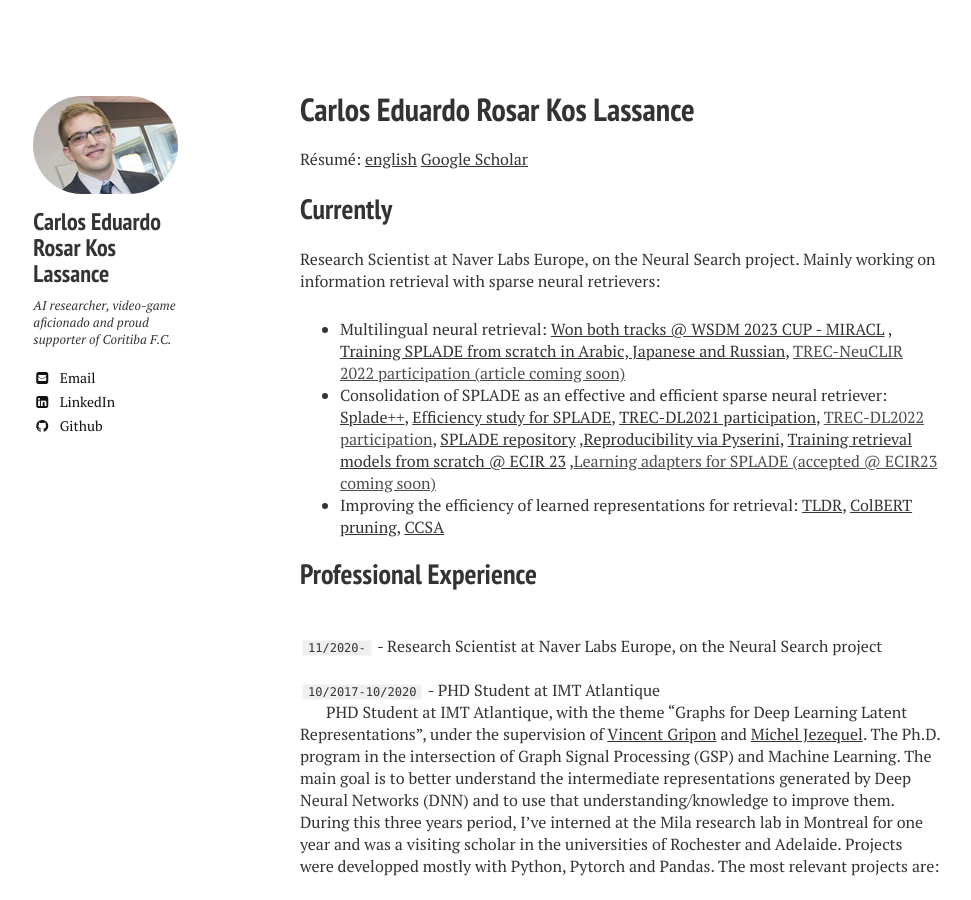
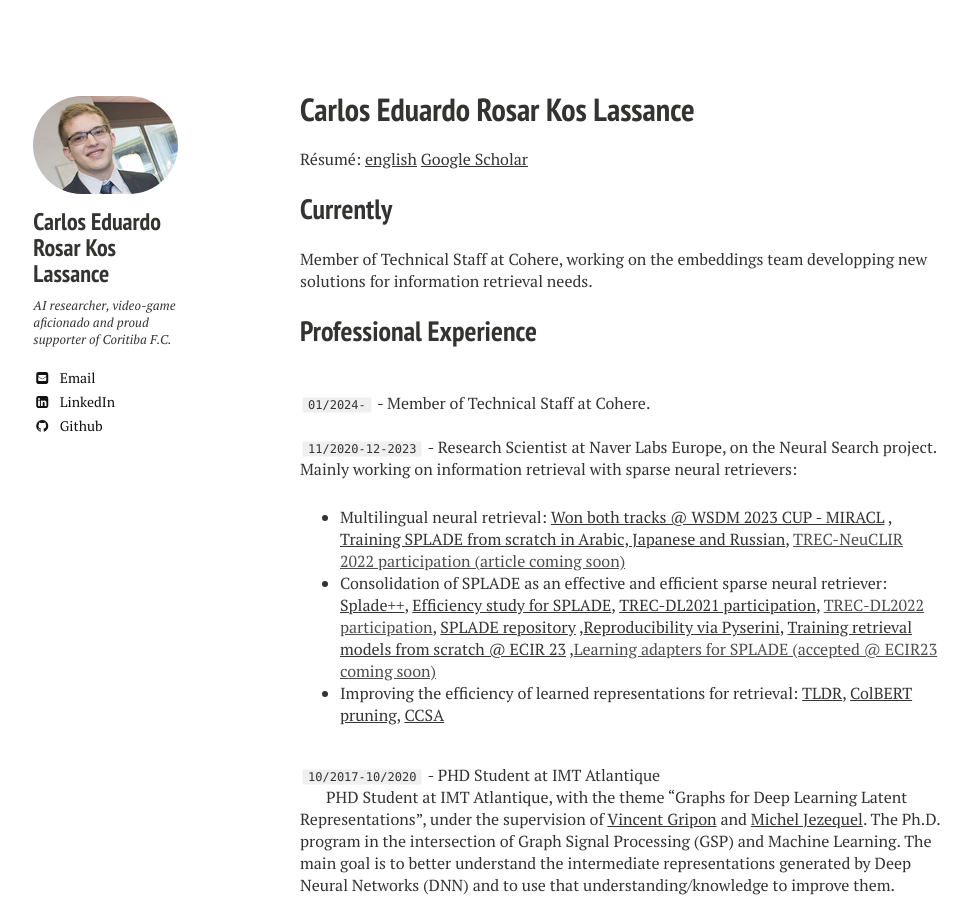
Before and after one commit to cadurosar/cadurosar.github.io, a Jekyll site: the page built from index.md, in a window 1280 px wide and 900 px high. Shown: the whole window, without its empty margins (20-991 px from the left). Built offline with Jekyll 4.4.1, drawn with Linux system fonts in a browser that asks for light colours; nearby versions of some CDN libraries.

Commit message:
Update index.md

```diff
--- a/index.md
+++ b/index.md
@@ -11,15 +11,18 @@ Résumé:
 
 ## Currently ##
 
-Research Scientist at Naver Labs Europe, on the Neural Search project. Mainly working on information retrieval with sparse neural retrievers:
+Member of Technical Staff at Cohere, working on the embeddings team developping new solutions for information retrieval needs.
+
+## Professional Experience ##
+
+<br>`01/2024-` - Member of Technical Staff at Cohere.
+
+<br>`11/2020-12-2023` - Research Scientist at Naver Labs Europe, on the Neural Search project. Mainly working on information retrieval with sparse neural retrievers:
 
 * Multilingual neural retrieval: [Won both tracks @ WSDM 2023 CUP - MIRACL]({{ site.url }}/papers/ExtendingEnglishIRMultiLingual_MIRACL.pdf) , [Training SPLADE from scratch in Arabic, Japanese and Russian](https://arxiv.org/pdf/2301.10444.pdf), [TREC-NeuCLIR 2022 participation (article coming soon)]()
 * Consolidation of SPLADE as an effective and efficient sparse neural retriever: [Splade++](https://arxiv.org/pdf/2205.04733.pdf), [Efficiency study for SPLADE](https://arxiv.org/pdf/2207.03834.pdf), [TREC-DL2021 participation](https://europe.naverlabs.com/wp-content/uploads/2022/05/NLE-SPLADE-at-TREC-1.pdf), [TREC-DL2022 participation](), [SPLADE repository](https:/github.com/naver/splade) ,[Reproducibility via Pyserini](https://github.com/castorini/pyserini/blob/master/docs/experiments-spladev2.md), [Training retrieval models from scratch @ ECIR 23]({{ site.url }}/presentations/ECIR2023.pptx) ,[Learning adapters for SPLADE (accepted @ ECIR23 coming soon)]()
 * Improving the efficiency of learned representations for retrieval: [TLDR](https://openreview.net/forum?id=86fhqdBUbx), [ColBERT pruning](https://arxiv.org/abs/2112.06540), [CCSA](https://dl.acm.org/doi/abs/10.1145/3404835.3463066)
 
-## Professional Experience ##
-
-<br>`11/2020-` - Research Scientist at Naver Labs Europe, on the Neural Search project
 
 
 <br>`10/2017-10/2020` - PHD Student at IMT Atlantique
```
